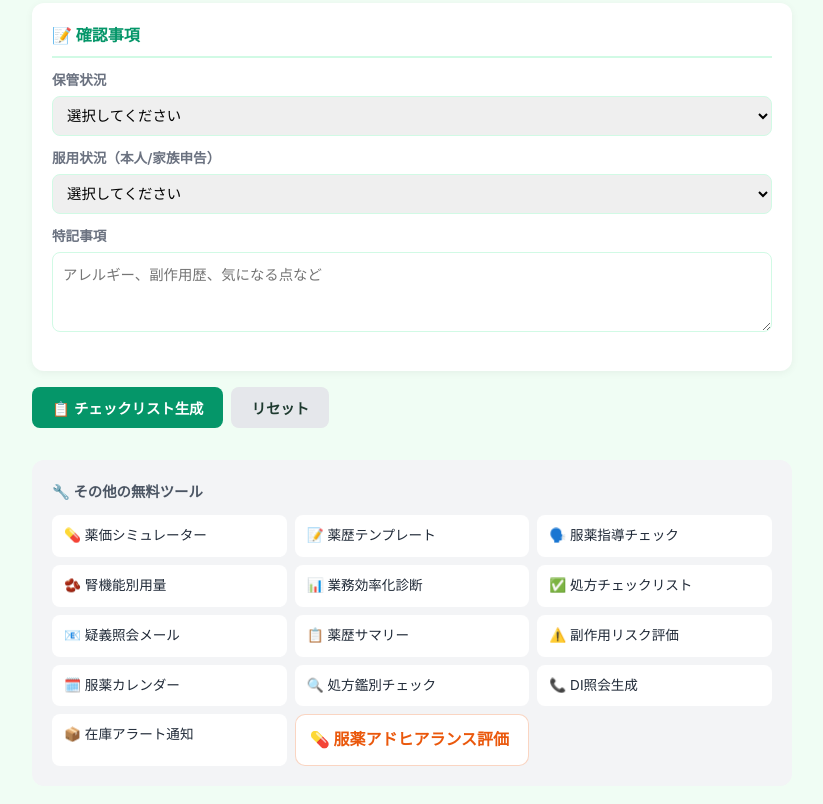
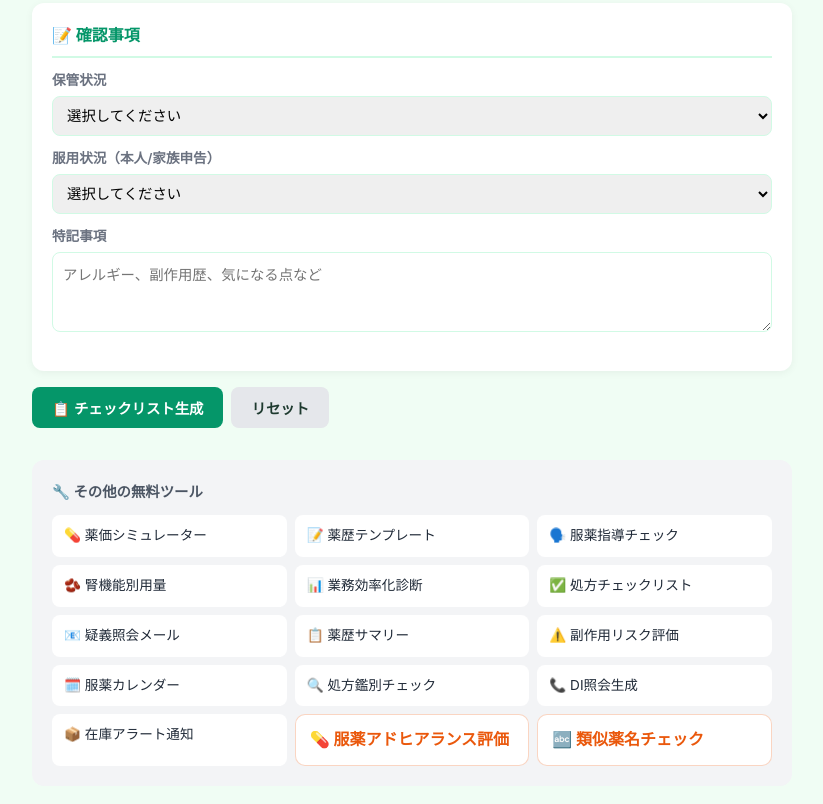
Before and after one commit to yusuketakuma/pharma-bringing-medicine, a plain HTML site: page index.html in a window 1280 px wide. Shown: the part 714-1518 px from the top of the page, without its empty margins (228-1051 px from the left). Drawn offline with Linux system fonts and the light colour scheme.

Commit message:
feat: add G16 (similar drug name checker) link

```diff
--- a/index.html
+++ b/index.html
@@ -330,6 +330,7 @@
         <a href="https://yusuketakuma.github.io/pharma-di-query/" class="tool-link">📞 DI照会生成</a>
         <a href="https://yusuketakuma.github.io/pharma-inventory-alert/" class="tool-link">📦 在庫アラート通知</a>
         <a href="https://yusuketakuma.github.io/pharma-adherence-check/" style="display:block;text-decoration:none;border-radius:10px;border:1px solid rgba(234,88,12,0.25);padding:12px 14px;background:#fff;color:#ea580c;font-weight:700;">💊 服薬アドヒアランス評価</a>
+        <a href="https://yusuketakuma.github.io/pharma-similar-drug-check/" style="display:block;text-decoration:none;border-radius:10px;border:1px solid rgba(234,88,12,0.25);padding:12px 14px;background:#fff;color:#ea580c;font-weight:700;">🔤 類似薬名チェック</a>
       </div>
     </div>
   </div>
```
